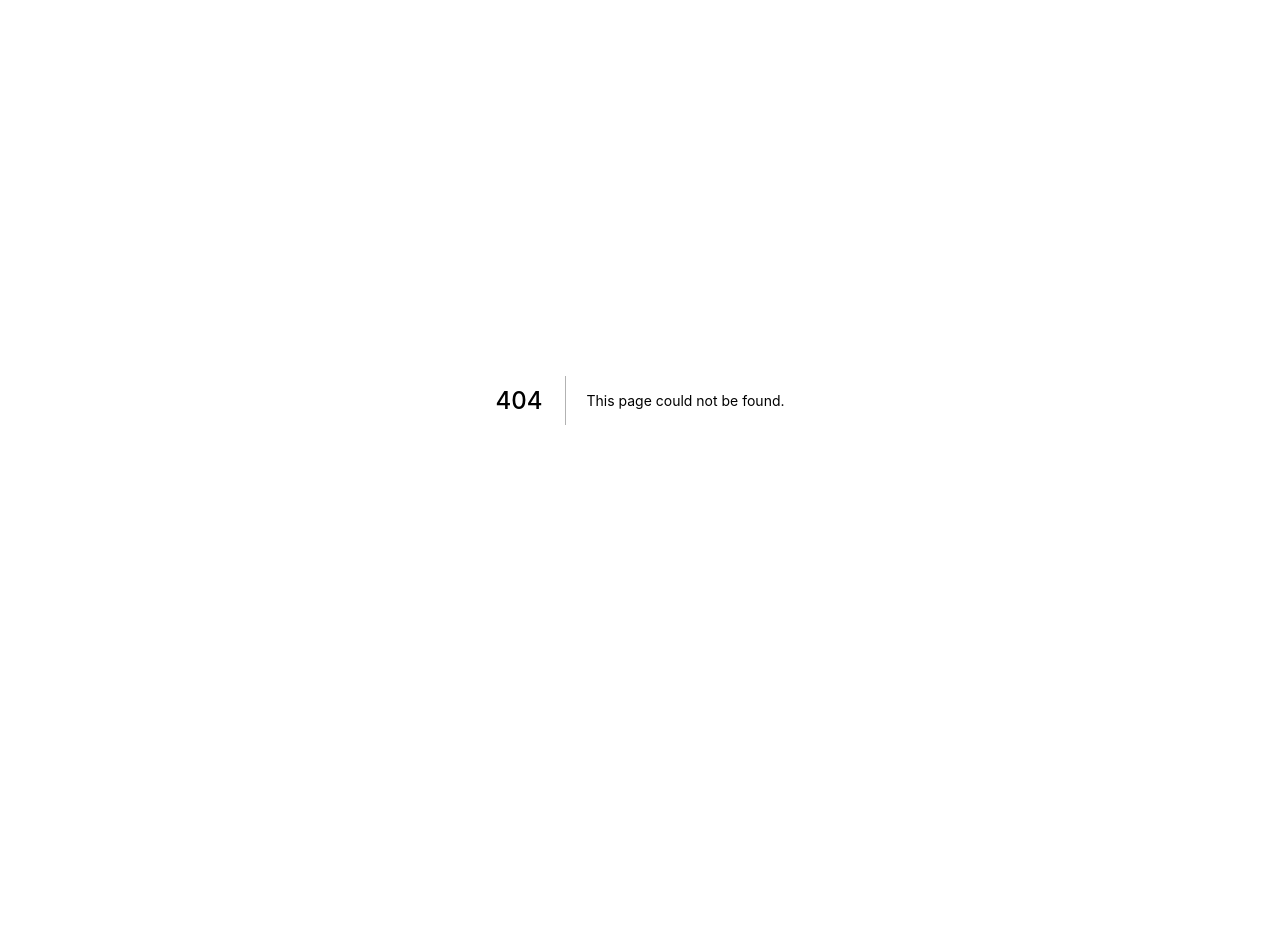
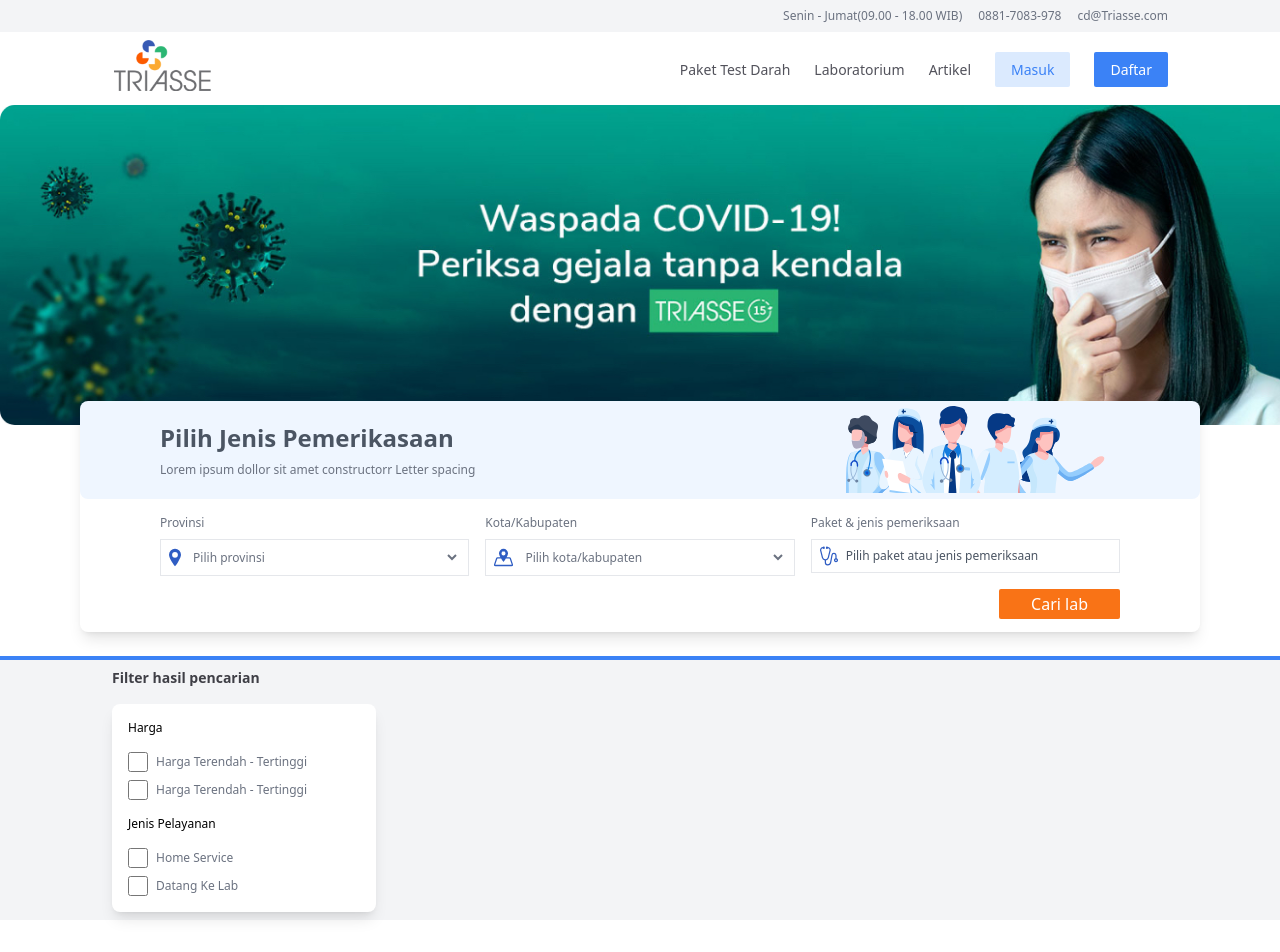
Before and after one commit to lordgent/testTriasse, a Next.js app: page /LabLocation/Index in a window 1280 px wide. Before the commit this address had no page. Shown: the top 952 px of the page. Before the commit the page ends 800 px from the top, so only its background shows below. Built offline with nearby package versions, Linux system fonts and the light colour scheme.

Commit message:
create page location lab after click cari lab

```diff
--- a/components/Atoms/InfoMedical.jsx
+++ b/components/Atoms/InfoMedical.jsx
@@ -2,9 +2,9 @@
 
 function InfoMedical() {
   return (
-    <div className="w-full mt-2 gap-8 flex lg:px-24 mb-10">
-      <div className="bg-gray-50 w-full h-52 rounded-lg">
-        <div className="w-full bg-blue-500 h-28 rounded-lg"></div>
+    <div className="w-full mt-2 gap-8 block lg:flex px-8 lg:px-24 mb-10">
+      <div className="bg-gray-50 w-full h-full lg:h-52 mx-auto rounded-lg">
+        <div className="w-full bg-blue-500 h-36 lg:mt-0 mt-2 lg:h-28 rounded-lg"></div>
         <div className="px-2 mt-2">
           <p className="text-sm font-semibold text-gray-800">
             Rapidtest covid 19 Sekarang bisa di cicil 4x
@@ -17,8 +17,8 @@
           </p>
         </div>
       </div>
-      <div className="bg-gray-50 w-full h-52 rounded-lg">
-        <div className="w-full bg-gray-500 h-28 rounded-lg"></div>
+      <div className="bg-gray-50 w-full h-full lg:h-52 mx-auto rounded-lg">
+        <div className="w-full bg-gray-500 h-36 lg:mt-0 mt-2 lg:h-28 rounded-lg"></div>
         <div className="px-2 mt-2">
           <p className="text-sm font-semibold text-gray-800">
             Apa itu meningtis? Semua yang anda wajib tahu
@@ -31,8 +31,8 @@
           </p>
         </div>
       </div>
-      <div className="bg-gray-50 w-full h-52 rounded-lg">
-        <div className="w-full bg-red-500 h-28 rounded-lg"></div>
+      <div className="bg-gray-50 w-full h-full lg:h-52 mx-auto rounded-lg">
+        <div className="w-full bg-red-500 h-36 lg:mt-0 mt-2 lg:h-28 rounded-lg"></div>
         <div className="px-2 mt-2">
           <p className="text-sm font-semibold text-gray-800">
             Telat haid: penyebab,gejala dan cara mengatasinya
@@ -45,8 +45,8 @@
           </p>
         </div>
       </div>
-      <div className="bg-gray-50 w-full h-52 rounded-lg">
-        <div className="w-full bg-blue-400 h-28 rounded-lg"></div>
+      <div className="bg-gray-50 w-full h-full lg:h-52 mx-auto rounded-lg">
+        <div className="w-full bg-blue-400  h-36 lg:mt-0 mt-2 lg:h-28 rounded-lg"></div>
         <div className="px-2 mt-2">
           <p className="text-sm font-semibold text-gray-800">
             Ingin sukses? ketahui 6 tips malam pertanma ini
--- a/components/Atoms/ListCart.jsx
+++ b/components/Atoms/ListCart.jsx
@@ -25,7 +25,7 @@
       {GetcartResult?.map((item) => (
         <div
           key={item?.id}
-          className="flex gap-2 lg:mt-0 mt-2 items-center bg-green-100 py-2 px-2"
+          className="flex gap-2 lg:mt-0 mt-2 items-center bg-green-200 py-2 px-2"
         >
           <p className="text-xs text-green-700"> {item?.name_product}</p>
           <svg
--- a/components/organism/medic/MitraorPartner.jsx
+++ b/components/organism/medic/MitraorPartner.jsx
@@ -35,7 +35,7 @@
       </p>
       <div className="grid grid-cols-5 items-center gap-4">
         {mitra.map((item) => (
-          <div key={item.id}>
+          <div key={item.id} className="mx-auto">
             <Image src={item.mitralogo} alt="mitratriasse" />
           </div>
         ))}
--- a/components/organism/medic/SelectMedic.jsx
+++ b/components/organism/medic/SelectMedic.jsx
@@ -1,5 +1,6 @@
 import React, { useState, useEffect } from "react";
 import { useDispatch, useSelector } from "react-redux";
+import Link from "next/link";
 import {
   getAllAddress,
   getAllCity,
@@ -106,14 +107,19 @@
             </div>
           </div>
 
-          <div className="block lg:flex justify-between ">
-            <div>
+          <div className="block lg:flex ">
+            <div className="lg:w-full">
               <ListCart />
             </div>
-            <div className="">
-              <button className="px-8 py-1 rounded-sm bg-orange-500 text-white">
-                Cari lab
-              </button>
+            <div className="lg:w-3/5 flex justify-between px-20">
+              <div></div>
+              <div>
+                <Link href="/location">
+                  <a className="px-8 mx-auto py-1 rounded-sm bg-orange-500 text-white">
+                    Cari lab
+                  </a>
+                </Link>
+              </div>
             </div>
           </div>
         </div>
--- /dev/null
+++ b/components/organism/search/SearchResult.jsx
@@ -0,0 +1,57 @@
+import React from "react";
+
+function SearchResult() {
+  return (
+    <div className="bg-gray-100 gap-2 w-full py-2 px-28">
+      <div className="w-1/4">
+        <p className="text-sm font-semibold mb-4 text-zinc-700">
+          Filter hasil pencarian
+        </p>
+        <div className="bg-white  shadow-lg px-4 py-4 rounded-lg">
+          <div className="mb-4">
+            <p className="text-xs mb-4">Harga</p>
+            <div className="flex gap-2 mb-2 items-center">
+              <input
+                type="checkbox"
+                className="border-gray-200 border-2 rounded-0 h-5 w-5"
+              />
+              <p className="text-xs text-gray-500">
+                Harga Terendah - Tertinggi
+              </p>
+            </div>
+            <div className="flex gap-2 items-center">
+              <input
+                type="checkbox"
+                className="border-gray-200 border-2 h-5 w-5"
+              />
+              <p className="text-xs text-gray-500">
+                Harga Terendah - Tertinggi
+              </p>
+            </div>
+          </div>
+
+          <div>
+            <p className="text-xs mb-4">Jenis Pelayanan</p>
+            <div className="flex gap-2 mb-2 items-center">
+              <input
+                type="checkbox"
+                className="border-gray-200 border-2 h-5 w-5"
+              />
+              <p className="text-xs text-gray-500">Home Service</p>
+            </div>
+            <div className="flex gap-2 items-center">
+              <input
+                type="checkbox"
+                className="border-gray-200 border-2 h-5 w-5"
+              />
+              <p className="text-xs text-gray-500">Datang Ke Lab</p>
+            </div>
+          </div>
+        </div>
+      </div>
+      <div className="bg-white"></div>
+    </div>
+  );
+}
+
+export default SearchResult;
--- a/next.config.js
+++ b/next.config.js
@@ -14,6 +14,10 @@
         source: "/collection",
         destination: "/CollectionUser",
       },
+      {
+        source: "/location",
+        destination: "/LabLocation/Index",
+      },
     ];
   },
 };
--- /dev/null
+++ b/pages/LabLocation/Index.jsx
@@ -0,0 +1,16 @@
+import React from "react";
+import Layouts from "../../components/layout/Layouts";
+import SelectMedic from "../../components/organism/medic/SelectMedic";
+import SearchResult from "../../components/organism/search/SearchResult";
+
+function Index() {
+  return (
+    <Layouts>
+      <SelectMedic />
+      <hr className="border-blue-500 border-2 " />
+      <SearchResult />
+    </Layouts>
+  );
+}
+
+export default Index;
```
